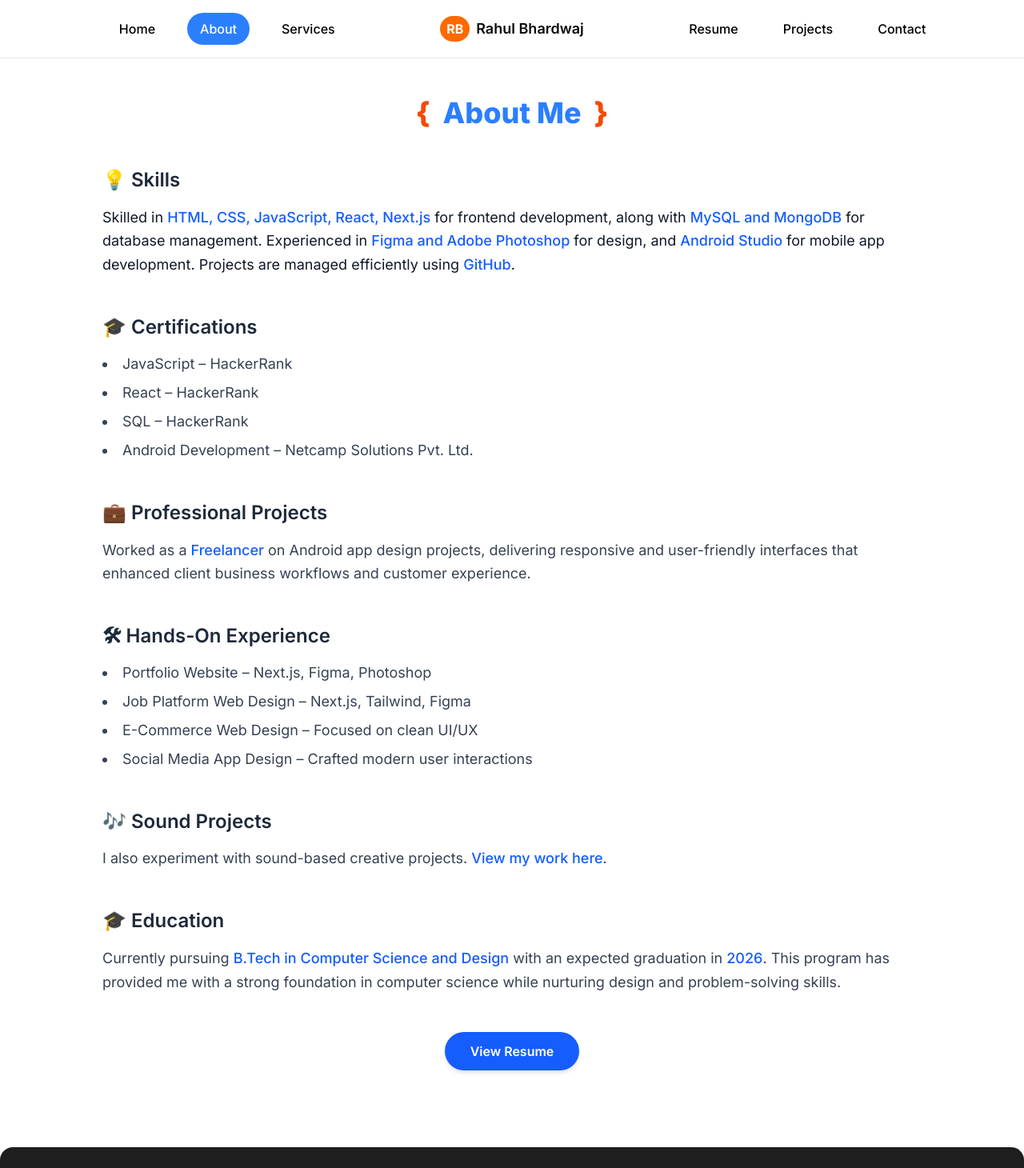
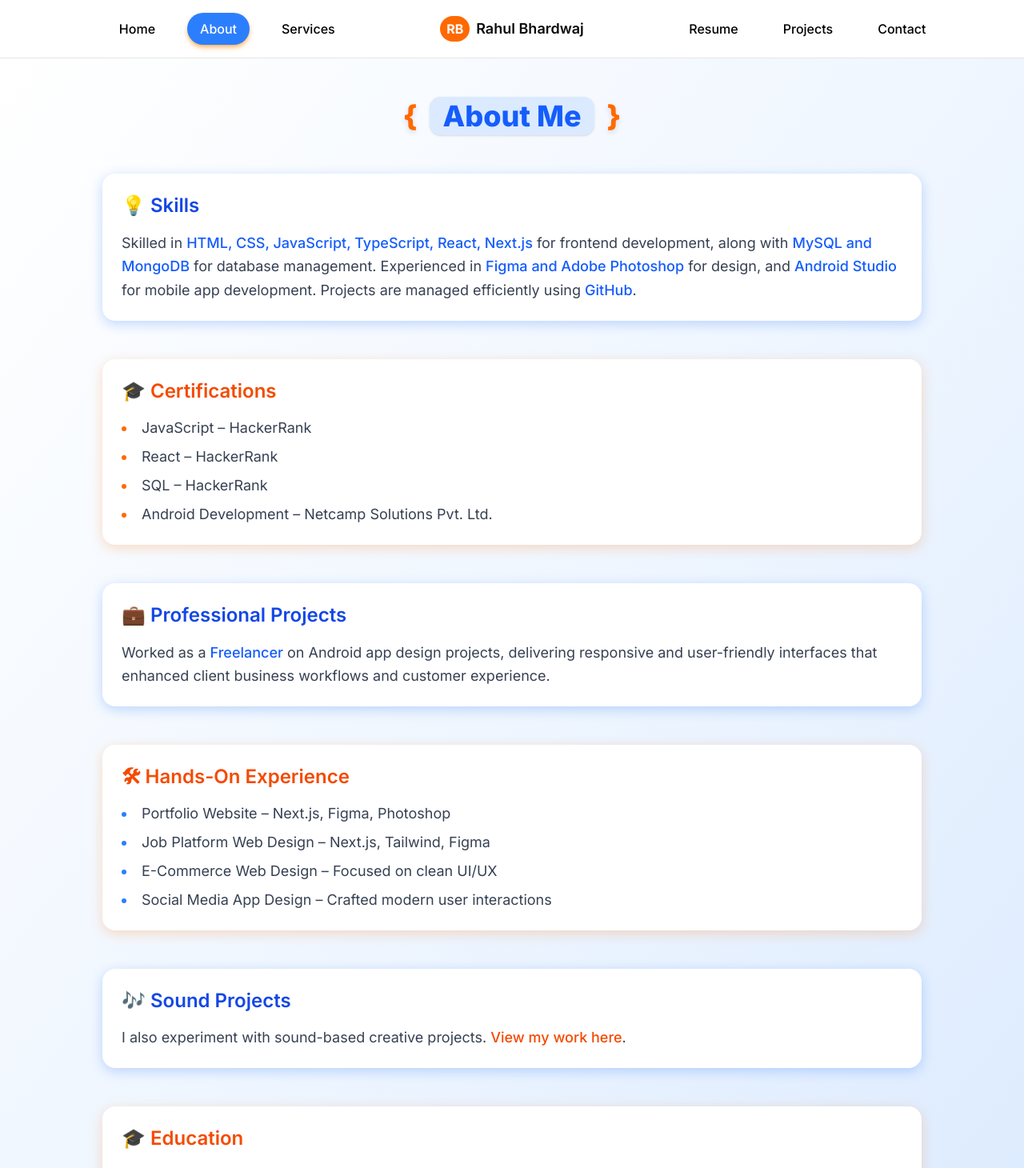
Before and after one commit to DarkZ143/rbportfolio, a Next.js app: page /about in a window 1280 px wide. Shown: the top 1460 px of the page at 80% size. Built offline with nearby package versions, Linux system fonts and the light colour scheme.

Commit message:
Updated HomePage, AboutPage and Projects with new UI/UX changes

```diff
--- a/src/app/about/page.tsx
+++ b/src/app/about/page.tsx
@@ -9,22 +9,22 @@ const AboutPage = () => {
     <div>
       <Loader />
       <Navbar />
-      <div className="min-h-screen bg-white text-gray-900 px-6 py-12">
+      <div className="min-h-screen bg-gradient-to-br from-white via-blue-50 to-blue-100 text-gray-900 px-6 py-12">
         {/* Title with Curly Brackets */}
-        <h2 className="text-4xl font-extrabold text-gray-800 mb-12 flex items-center justify-center gap-4">
-          <span className="text-orange-600 text-4xl">{'{'}</span>
-          <span className="text-blue-500">About Me</span>
-          <span className="text-orange-600 text-4xl">{'}'}</span>
+        <h2 className="text-4xl font-extrabold mb-12 flex items-center justify-center gap-4">
+          <span className="text-orange-500 text-4xl drop-shadow-md">{'{'}</span>
+          <span className="text-blue-600 bg-blue-100 px-4 py-1 rounded-xl shadow-sm">
+            About Me
+          </span>
+          <span className="text-orange-500 text-4xl drop-shadow-md">{'}'}</span>
         </h2>
 
         <div className="max-w-5xl mx-auto space-y-12">
           {/* Skills */}
-          <section>
-            <h2 className="text-2xl font-semibold mb-4 text-gray-800">
-              💡 Skills
-            </h2>
-            <p className="text-lg leading-relaxed">
-              Skilled in <span className="font-medium text-blue-600">HTML, CSS, JavaScript, React, Next.js</span> for frontend development, along with{" "}
+          <section className="p-6 rounded-2xl shadow-[0_4px_15px_rgba(59,130,246,0.3)] bg-white hover:scale-[1.01] transition">
+            <h2 className="text-2xl font-semibold mb-4 text-blue-700">💡 Skills</h2>
+            <p className="text-lg leading-relaxed text-gray-700">
+              Skilled in <span className="font-medium text-blue-600">HTML, CSS, JavaScript, TypeScript, React, Next.js</span> for frontend development, along with{" "}
               <span className="font-medium text-blue-600">MySQL and MongoDB</span> for database management.
               Experienced in <span className="font-medium text-blue-600">Figma and Adobe Photoshop</span> for design, and{" "}
               <span className="font-medium text-blue-600">Android Studio</span> for mobile app development.
@@ -33,11 +33,9 @@ const AboutPage = () => {
           </section>
 
           {/* Certifications */}
-          <section>
-            <h2 className="text-2xl font-semibold mb-4 text-gray-800">
-              🎓 Certifications
-            </h2>
-            <ul className="list-disc list-inside space-y-2 text-lg text-gray-700">
+          <section className="p-6 rounded-2xl shadow-[0_4px_15px_rgba(251,146,60,0.3)] bg-white hover:scale-[1.01] transition">
+            <h2 className="text-2xl font-semibold mb-4 text-orange-600">🎓 Certifications</h2>
+            <ul className="list-disc list-inside space-y-2 text-lg text-gray-700 marker:text-orange-500">
               <li>JavaScript – HackerRank</li>
               <li>React – HackerRank</li>
               <li>SQL – HackerRank</li>
@@ -46,21 +44,17 @@ const AboutPage = () => {
           </section>
 
           {/* Professional Projects */}
-          <section>
-            <h2 className="text-2xl font-semibold mb-4 text-gray-800">
-              💼 Professional Projects
-            </h2>
+          <section className="p-6 rounded-2xl shadow-[0_4px_15px_rgba(59,130,246,0.3)] bg-white hover:scale-[1.01] transition">
+            <h2 className="text-2xl font-semibold mb-4 text-blue-700">💼 Professional Projects</h2>
             <p className="text-lg leading-relaxed text-gray-700">
               Worked as a <span className="font-medium text-blue-600">Freelancer</span> on Android app design projects, delivering responsive and user-friendly interfaces that enhanced client business workflows and customer experience.
             </p>
           </section>
 
           {/* Hands-On Experience */}
-          <section>
-            <h2 className="text-2xl font-semibold mb-4 text-gray-800">
-              🛠 Hands-On Experience
-            </h2>
-            <ul className="list-disc list-inside space-y-2 text-lg text-gray-700">
+          <section className="p-6 rounded-2xl shadow-[0_4px_15px_rgba(251,146,60,0.3)] bg-white hover:scale-[1.01] transition">
+            <h2 className="text-2xl font-semibold mb-4 text-orange-600">🛠 Hands-On Experience</h2>
+            <ul className="list-disc list-inside space-y-2 text-lg text-gray-700 marker:text-blue-500">
               <li>Portfolio Website – Next.js, Figma, Photoshop</li>
               <li>Job Platform Web Design – Next.js, Tailwind, Figma</li>
               <li>E-Commerce Web Design – Focused on clean UI/UX</li>
@@ -69,16 +63,14 @@ const AboutPage = () => {
           </section>
 
           {/* Sound Projects */}
-          <section>
-            <h2 className="text-2xl font-semibold mb-4 text-gray-800">
-              🎶 Sound Projects
-            </h2>
+          <section className="p-6 rounded-2xl shadow-[0_4px_15px_rgba(59,130,246,0.3)] bg-white hover:scale-[1.01] transition">
+            <h2 className="text-2xl font-semibold mb-4 text-blue-700">🎶 Sound Projects</h2>
             <p className="text-lg text-gray-700">
               I also experiment with sound-based creative projects.{" "}
               <a
                 href="https://therbsound.vercel.app/"
                 target="_blank"
-                className="text-blue-600 font-medium hover:underline"
+                className="text-orange-600 font-medium hover:underline"
               >
                 View my work here
               </a>.
@@ -86,10 +78,8 @@ const AboutPage = () => {
           </section>
 
           {/* Education */}
-          <section>
-            <h2 className="text-2xl font-semibold mb-4 text-gray-800">
-              🎓 Education
-            </h2>
+          <section className="p-6 rounded-2xl shadow-[0_4px_15px_rgba(251,146,60,0.3)] bg-white hover:scale-[1.01] transition">
+            <h2 className="text-2xl font-semibold mb-4 text-orange-600">🎓 Education</h2>
             <p className="text-lg leading-relaxed text-gray-700">
               Currently pursuing{" "}
               <span className="font-medium text-blue-600">B.Tech in Computer Science and Design</span> with an expected graduation in{" "}
@@ -103,7 +93,7 @@ const AboutPage = () => {
         <div className="flex justify-center">
           <button
             onClick={() => window.open("/rbresume.pdf", "_blank")}
-            className="mt-12 px-8 py-3 rounded-full cursor-pointer bg-blue-600 text-white font-semibold shadow-md hover:scale-105 hover:shadow-lg transition"
+            className="mt-12 px-8 py-3 rounded-full cursor-pointer bg-gradient-to-r from-blue-500 to-orange-500 text-white font-semibold shadow-lg hover:scale-110 transition-all"
           >
             View Resume
           </button>
--- a/src/app/navbar/page.tsx
+++ b/src/app/navbar/page.tsx
@@ -28,8 +28,8 @@ export default function Navbar() {
       onClick={() => setOpen(false)} // close menu when clicked
       className={`block px-4 py-2 rounded-full font-medium transition ${
         pathname === href
-          ? "bg-blue-500 text-white"
-          : "text-black hover:text-blue-600"
+          ? "bg-blue-500 text-white shadow-md shadow-orange-300"
+          : "text-black hover:text-blue-600 hover:shadow-md hover:shadow-blue-400"
       }`}
     >
       {name}
@@ -37,12 +37,12 @@ export default function Navbar() {
   );
 
   return (
-    <nav className="w-full px-6 py-4 border-b bg-white">
+    <nav className="w-full px-6 py-4 border-b bg-white shadow-md shadow-blue-400">
       {/* Wrapper */}
       <div className="flex justify-between items-center lg:grid lg:grid-cols-3">
 
         {/* Left Nav (desktop only) */}
-        <ul className="hidden lg:flex justify-end items-center space-x-6">
+        <ul className="hidden lg:flex justify-end items-center space-x-6 ">
           {leftNav.map((item) => (
             <li key={item.name}>
               <NavLink href={item.href} name={item.name} />
--- a/src/app/resume/page.tsx
+++ b/src/app/resume/page.tsx
@@ -19,7 +19,7 @@ const ResumePage = () => {
 
         <p className='text-center'>Here you can find my work experience and skills.</p>
         <div className='flex justify-center'>
-        <Image src={Resume} alt="Resume" className=" mt-4 w-1/2" />
+        <Image src={Resume} alt="Resume" className=" mt-4 w-1/2 shadow-lg shadow-blue-400" />
         </div>
         <br />
         <div className="flex justify-center">
--- a/src/app/services/page.tsx
+++ b/src/app/services/page.tsx
@@ -59,7 +59,9 @@ const Services = () => {
         <div className="max-w-6xl mx-auto px-6">
           <h2 className="text-4xl font-extrabold text-blue-500 mb-12 flex items-center justify-center gap-4">
             <span className="text-orange-500 text-4xl">{'{'}</span>
-            Services
+            <span className="text-blue-600 bg-blue-100 px-4 py-1 rounded-xl shadow-sm">
+              Services
+            </span>
             <span className="text-orange-500 text-4xl">{'}'}</span>
           </h2>
 
@@ -68,7 +70,7 @@ const Services = () => {
               <motion.div
                 key={index}
                 onClick={() => setSelectedService(service)}
-                className="cursor-pointer bg-white shadow-md rounded-2xl p-6 hover:shadow-xl hover:-translate-y-1 transition"
+                className="cursor-pointer bg-white shadow-md shadow-orange-300 hover:shadow-lg hover:shadow-blue-400 rounded-2xl p-6 hover:shadow-xl hover:-translate-y-1 transition"
                 whileHover={{ scale: 1.03 }}
                 whileTap={{ scale: 0.97 }}
               >
```
Also changed, not shown: src/app/contact/page.tsx (+7 -4 lines), src/app/page.tsx (+19 -15 lines), src/app/projects/page.tsx (+28 -10 lines), src/rbresume.png, 1 other file (tests, documents, lock files or other folders).
